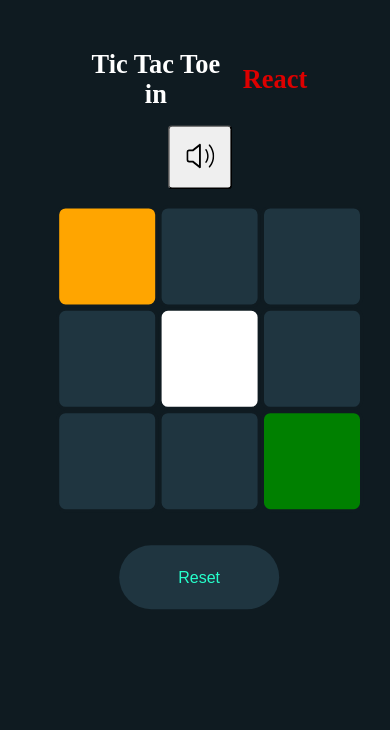
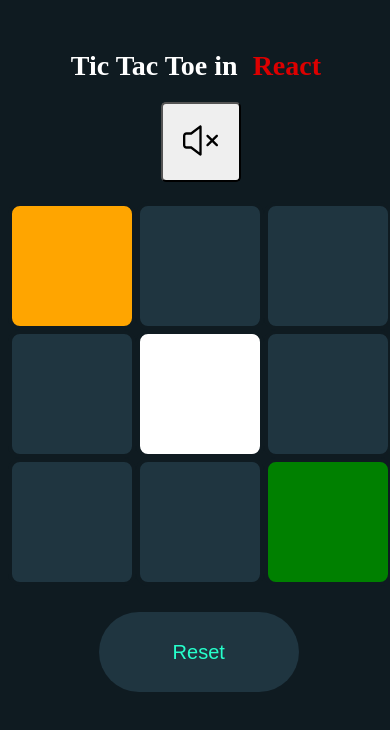
Before and after one commit to harryjcpy/Mario-tic-tac-toe, a React (Vite) app: page / in a window 390 px wide. Shown: the top 730 px of the page. Built offline with nearby package versions, Linux system fonts and the light colour scheme.

Commit message:
Complete merge

```diff
--- a/src/App.css
+++ b/src/App.css
@@ -1,7 +1,5 @@
 body {
   background-color: #0f1B21;
-  transform: scale(0.8); /* Adjust the value to zoom out */
-  transform-origin: 0 0; /* Ensures scaling starts from the top-left corner */
 }
 
 .draw-message {
--- a/src/components/TicTacToe/TicTacToe.css
+++ b/src/components/TicTacToe/TicTacToe.css
@@ -1,6 +1,6 @@
 .container {
     text-align: center;
-    margin-left: 28%;
+    margin-left: 5%;
 }
 
 .title {
@@ -10,6 +10,7 @@
     display: flex;
     justify-content: center;
     align-items: center;
+    margin-right: 28px;
 }
 
 .title span {
@@ -27,14 +28,13 @@
     background: #1f3540;
     font-size: 26px;
     color: #26ffcb;
-    margin-top: 25px;
     margin-bottom: 50px;
 }
 
 .box0 {
   display: flex;
-  height: 180px;
-  width: 180px;
+  height: 150px;
+  width: 150px;
   background: orange;
   border: 4px solid #0f1b21;
   border-radius: 12px;
@@ -43,8 +43,8 @@
 
 .box4 {
   display: flex;
-  height: 180px;
-  width: 180px;
+  height: 150px;
+  width: 150px;
   background: white;
   border: 4px solid #0f1b21;
   border-radius: 12px;
@@ -53,8 +53,8 @@
 
 .box8 {
   display: flex;
-  height: 180px;
-  width: 180px;
+  height: 150px;
+  width: 150px;
   background: green;
   border: 4px solid #0f1b21;
   border-radius: 12px;
@@ -62,21 +62,21 @@
 }
 
 .box0 img {
-  margin: 50px 50px;
+  margin: 45px 45px;
 }
 
 .box4 img {
-  margin: 50px 50px;
+  margin: 45px 45px;
 }
 
 .box8 img {
-  margin: 50px 50px;
+  margin: 45px 45px;
 }
 
 .boxes {
     display: flex;
-    height: 180px;
-    width: 180px;
+    height: 150px;
+    width: 150px;
     background: #1f3540;
     border: 4px solid #0f1b21;
     border-radius: 12px;
@@ -85,13 +85,14 @@
 
 .board {
     height: 600px;
-    width: 564px;
+    width: 474px;
     display: flex;
     margin: auto;
+    margin-bottom: -67px;
 }
 
 .boxes img {
-    margin: 50px 50px;
+    margin: 45px 45px;
 }
 
 .title img {
@@ -110,17 +111,17 @@
 @media screen and (max-width: 480px) {
 
     .container {
-      margin-left: 16%;
+      margin-left: 0%;
     }
 
     .title {
-      font-size: 33px; /* Adjust font size for smaller screens */
-      margin-left: 10%;
+      font-size: 28px; /* Adjust font size for smaller screens */
+      margin-left: 8%;
       margin-bottom: 20px;
     }
 
     .toggle-music {
-      margin-left: 15%;
+      margin-left: 3%;
       margin-bottom: 20px;
     }
 
@@ -128,12 +129,13 @@
       width: 200px; /* Reduce width for smaller screens */
       height: 80px;
       font-size: 20px;
-      margin-left: 14%;
+      margin-left: 2%;
     }
 
     .board {
       height: 400px; /* Reduce board size */
       width: 376px;
+      margin-bottom: 10px;
     }
 
     .boxes {
--- a/src/components/TicTacToe/TicTacToe.jsx
+++ b/src/components/TicTacToe/TicTacToe.jsx
@@ -691,6 +691,29 @@
   };
 
 
+
+    const reset = () => {
+    // Reset the game state
+    setLock(false);
+    data = ["", "", "", "", "", "", "", "", ""];
+    titleRef.current.innerHTML = `Tic Tac Toe in <span>React</span>`;
+    box_array.forEach((e) => {
+      e.current.innerHTML = "";
+    });
+
+    // Reset the background music to the start and play it
+    if (bgmRef.current) {
+      bgmRef.current.pause();
+      bgmRef.current.currentTime = 0;
+      if (soundEnabled) {
+        bgmRef.current.play();
+      }
+    }
+
+    // Reset other states as necessary
+    setCount(0);
+    setIsDraw(false);
+  };
   const reset = () => {
     // Reset the game state
     setLock(false);
@@ -747,7 +770,7 @@
 
 export default TicTacToe;*/
 
-import { React, useState, useRef, useEffect } from 'react';
+/*52import { React, useState, useRef, useEffect } from 'react';
 import './TicTacToe.css';
 import circle_icon from '../Assets/circle.png';
 import cross_icon from '../Assets/cross.png';
@@ -881,18 +904,207 @@
       e.current.innerHTML = "";
     });
 
-    // Reset the background music to the start and play it
-    if (bgmRef.current) {
+    // Stop win and draw sounds if they are playing
+    winRef.current.pause();
+    winRef.current.currentTime = 0;
+    drawRef.current.pause();
+    drawRef.current.currentTime = 0;
+
+    // Reset the background music
+    bgmRef.current.pause();
+    bgmRef.current.currentTime = 0;
+    bgmRef.current.play();
+
+    // Reset other states
+    setCount(0);
+    setIsDraw(false); // Hide the draw message when reset is pressed
+  };
+
+  return (
+    <div className="container">
+      <h1 className="title" ref={titleRef}>
+        Tic Tac Toe in <span>React</span>
+      </h1>
+      <button className="btn btn-warning btn-lg toggle-music" onClick={toggleSound}>
+        {soundEnabled ? <RxSpeakerLoud size={35}/> : <RxSpeakerOff size={35}/>}
+      </button>
+      <div className="board">
+        <div className="row">
+          <div className="box0" ref={box1} onClick={() => toggle(0)}></div>
+          <div className="boxes" ref={box2} onClick={() => toggle(1)}></div>
+          <div className="boxes" ref={box3} onClick={() => toggle(2)}></div>
+        </div>
+        <div className="row">
+          <div className="boxes" ref={box4} onClick={() => toggle(3)}></div>
+          <div className="box4" ref={box5} onClick={() => toggle(4)}></div>
+          <div className="boxes" ref={box6} onClick={() => toggle(5)}></div>
+        </div>
+        <div className="row">
+          <div className="boxes" ref={box7} onClick={() => toggle(6)}></div>
+          <div className="boxes" ref={box8} onClick={() => toggle(7)}></div>
+          <div className="box8" ref={box9} onClick={() => toggle(8)}></div>
+        </div>
+      </div>
+      {isDraw && <DrawComponent />}
+      <button className="reset" onClick={reset}>Reset</button>
+    </div>
+  );
+};
+
+export default TicTacToe;*/
+
+import { React, useState, useRef, useEffect } from 'react';
+import './TicTacToe.css';
+import circle_icon from '../Assets/circle.png';
+import cross_icon from '../Assets/cross.png';
+import background from '../Assets/background.mp3';
+import clickSound from '../Assets/click.mp3';
+import winSound from '../Assets/win.mp3';
+import drawSound from '../Assets/draw.mp3';
+import DrawComponent from './DrawComponent';
+import { RxSpeakerOff } from "react-icons/rx";
+import { RxSpeakerLoud } from "react-icons/rx";
+
+let data = ["", "", "", "", "", "", "", "", ""];
+
+const TicTacToe = () => {
+  const [count, setCount] = useState(0);
+  const [lock, setLock] = useState(false);
+  const [soundEnabled, setSoundEnabled] = useState(false); // Default to false
+  const [bgmPlaying, setBgmPlaying] = useState(false);
+  const [isDraw, setIsDraw] = useState(false);
+  const bgmRef = useRef(new Audio(background));
+  const clickRef = useRef(new Audio(clickSound));
+  const winRef = useRef(new Audio(winSound));
+  const drawRef = useRef(new Audio(drawSound));
+  const titleRef = useRef(null);
+  const box1 = useRef(null);
+  const box2 = useRef(null);
+  const box3 = useRef(null);
+  const box4 = useRef(null);
+  const box5 = useRef(null);
+  const box6 = useRef(null);
+  const box7 = useRef(null);
+  const box8 = useRef(null);
+  const box9 = useRef(null);
+
+  let box_array = [box1, box2, box3, box4, box5, box6, box7, box8, box9];
+
+  const toggleSound = () => {
+    if (soundEnabled) {
+      // Pause all sounds
       bgmRef.current.pause();
-      bgmRef.current.currentTime = 0;
+      setBgmPlaying(false);
+    } else {
+      // Play background music if sound is enabled and it's not already playing
+      bgmRef.current.play();
+      setBgmPlaying(true);
+    }
+    setSoundEnabled(!soundEnabled);
+  };
+
+  useEffect(() => {
+    if (!lock) {
+      bgmRef.current.loop = true;
+    }
+  }, [lock]);
+
+  useEffect(() => {
+    return () => {
+      bgmRef.current.pause();
+      setBgmPlaying(false);
+    };
+  }, []);
+
+  const toggle = (num) => {
+    if (lock) return;
+
+    if (data[num] === "") {
       if (soundEnabled) {
-        bgmRef.current.play();
+        clickRef.current.pause();
+        clickRef.current.currentTime = 0;  // Reset the sound to the start
+        clickRef.current.play();
+      }
+
+      if (count % 2 === 0) {
+        data[num] = "x";
+        box_array[num].current.innerHTML = `<img src='${cross_icon}' alt='X' />`;
+      } else {
+        data[num] = "o";
+        box_array[num].current.innerHTML = `<img src='${circle_icon}' alt='O' />`;
+      }
+      setCount(count + 1);
+      checkWin();
+    }
+  };
+
+  const checkWin = () => {
+    const winningPatterns = [
+      [0, 1, 2], [3, 4, 5], [6, 7, 8],
+      [0, 3, 6], [1, 4, 7], [2, 5, 8],
+      [0, 4, 8], [2, 4, 6]
+    ];
+
+    for (let pattern of winningPatterns) {
+      const [a, b, c] = pattern;
+      if (data[a] && data[a] === data[b] && data[a] === data[c]) {
+        won(data[a]);
+        return;
       }
     }
+    if (!data.includes("")) {
+      handleDraw();
+    }
+  };
 
-    // Reset other states as necessary
+  const won = (winner) => {
+    setLock(true);
+    bgmRef.current.pause();
+    if (soundEnabled) {
+      winRef.current.play();
+    }
+
+    if (winner === "x") {
+      titleRef.current.innerHTML = `Congratulations: <img src=${cross_icon} alt='X' /> wins`;
+    } else {
+      titleRef.current.innerHTML = `Congratulations: <img src=${circle_icon} alt='O' /> wins`;
+    }
+  };
+
+  const handleDraw = () => {
+    setLock(true);
+    setIsDraw(true);
+    bgmRef.current.pause();
+    if (soundEnabled) {
+      drawRef.current.play();
+    }
+  };
+
+  const reset = () => {
+    // Reset the game state
+    setLock(false);
+    data = ["", "", "", "", "", "", "", "", ""];
+    titleRef.current.innerHTML = `Tic Tac Toe in <span>React</span>`;
+    box_array.forEach((e) => {
+      e.current.innerHTML = "";
+    });
+
+    // Stop win and draw sounds if they are playing
+    winRef.current.pause();
+    winRef.current.currentTime = 0;
+    drawRef.current.pause();
+    drawRef.current.currentTime = 0;
+
+    // Reset the background music
+    bgmRef.current.pause();
+    bgmRef.current.currentTime = 0;
+    if (soundEnabled) {
+      bgmRef.current.play();  // Play only if sound is enabled
+    }
+
+    // Reset other states
     setCount(0);
-    setIsDraw(false);
+    setIsDraw(false); // Hide the draw message when reset is pressed
   };
 
   return (
```
